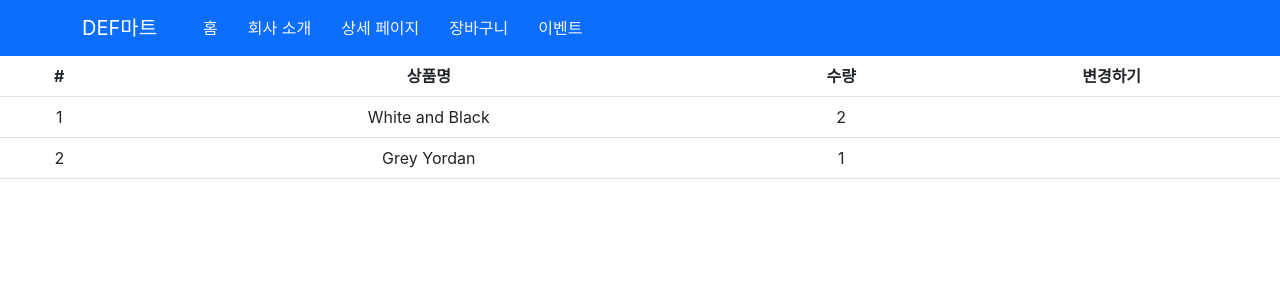
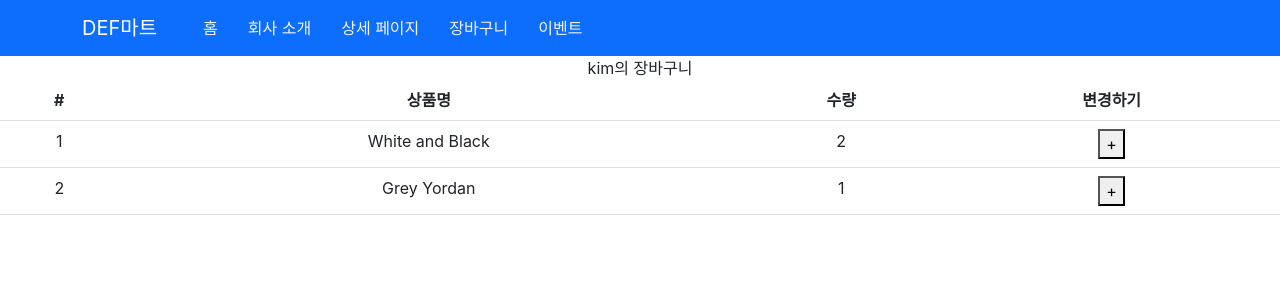
Before and after one commit to dongwook98/react-shoppingmall, a React (Create React App) app: page /cart in a window 1280 px wide. Shown: the top 300 px of the page. Built offline with nearby package versions, Linux system fonts and the light colour scheme.

Commit message:
리덕스에서 store의 state 변경하는 법

```diff
--- a/src/pages/Cart.jsx
+++ b/src/pages/Cart.jsx
@@ -1,13 +1,16 @@
 import React from 'react';
 import { Table } from 'react-bootstrap';
-import { useSelector } from 'react-redux';
+import { useDispatch, useSelector } from 'react-redux';
+import { changeName } from './../store.js';
 
 export default function Cart() {
-  let cartData = useSelector((state) => state.cartData);
-  console.log(cartData); // [{...}, {...}]
+  let state = useSelector((state) => state);
+  let dispatch = useDispatch(); // dispatch : store.js로 요청보내주는 함수임
+  console.log(state.cartData); // [{...}, {...}]
 
   return (
     <div>
+      {state.user}의 장바구니
       <Table>
         <thead>
           <tr>
@@ -18,13 +21,21 @@ export default function Cart() {
           </tr>
         </thead>
         <tbody>
-          {cartData.map((el, i) => {
+          {state.cartData.map((el, i) => {
             return (
               <tr key={i}>
                 <td>{i + 1}</td>
-                <td>{cartData[i].name}</td>
-                <td>{cartData[i].count}</td>
-                <td></td>
+                <td>{state.cartData[i].name}</td>
+                <td>{state.cartData[i].count}</td>
+                <td>
+                  <button
+                    onClick={() => {
+                      dispatch(changeName()); // 3. dispatch(state변경함수())
+                    }}
+                  >
+                    +
+                  </button>
+                </td>
               </tr>
             );
           })}
--- a/src/store.js
+++ b/src/store.js
@@ -3,12 +3,14 @@ import { configureStore, createSlice } from '@reduxjs/toolkit';
 let user = createSlice({
   name: 'user',
   initialState: 'kim',
+  reducers: {
+    changeName(state) {
+      return 'john ' + state;
+    }, // 1. state수정해주는 함수만들기
+  },
 });
 
-let stock = createSlice({
-  name: 'stock',
-  initialState: [10, 11, 12],
-});
+export let { changeName } = user.actions; // 2. 만든 함수 export 해야함
 
 let cartData = createSlice({
   name: 'cartData',
@@ -21,7 +23,6 @@ let cartData = createSlice({
 export default configureStore({
   reducer: {
     user: user.reducer,
-    stock: stock.reducer,
     cartData: cartData.reducer,
   },
 });
```
